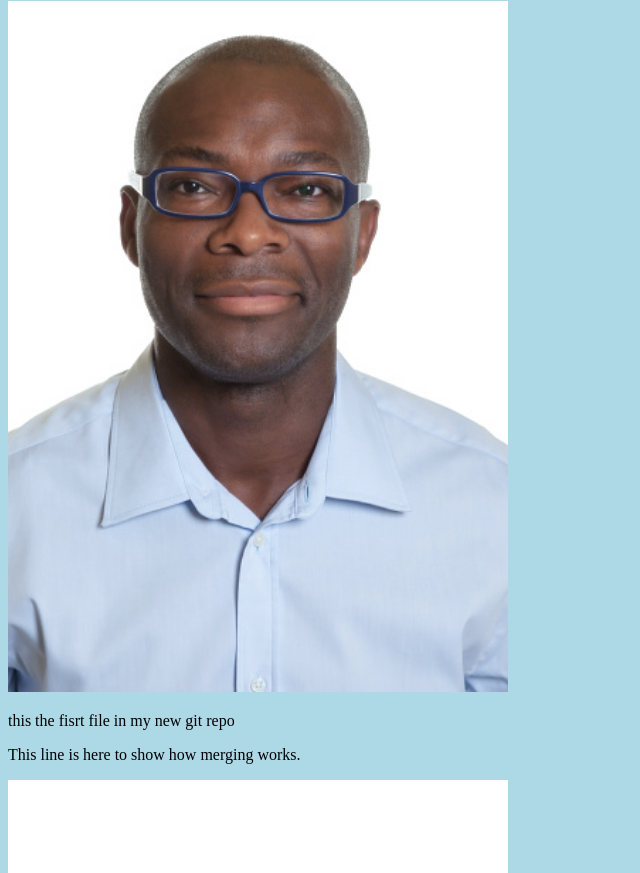
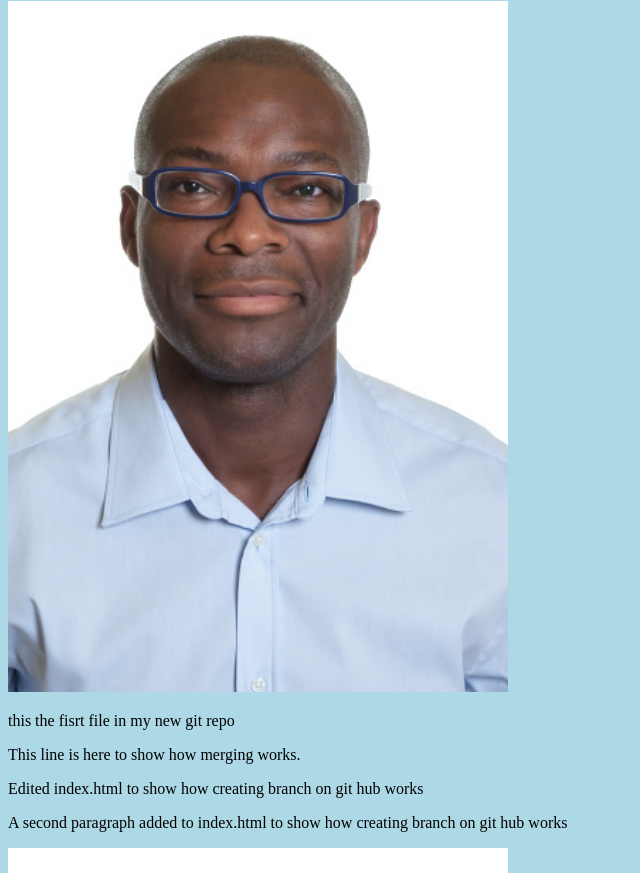
Before and after one commit to asonbede/git-tutorial-august, a plain HTML site: page index.html in a window 1280 px wide. Shown: the part 79-952 px from the top of the page, without its empty margins (0-640 px from the left). Drawn offline with Linux system fonts and the light colour scheme.

Commit message:
Update index.html
Edited index.html. Added two paragraphs

```diff
--- a/index.html
+++ b/index.html
@@ -19,6 +19,8 @@
     <p>this the fisrt file in my new git repo</p>
 
     <p>This line is here to show how merging works.</p>
+    <p>Edited index.html to show how creating branch on git hub works</p>
+    <p>A second paragraph added to   index.html to show how creating branch on git hub works</p>
 
     <div>
       <img
```
